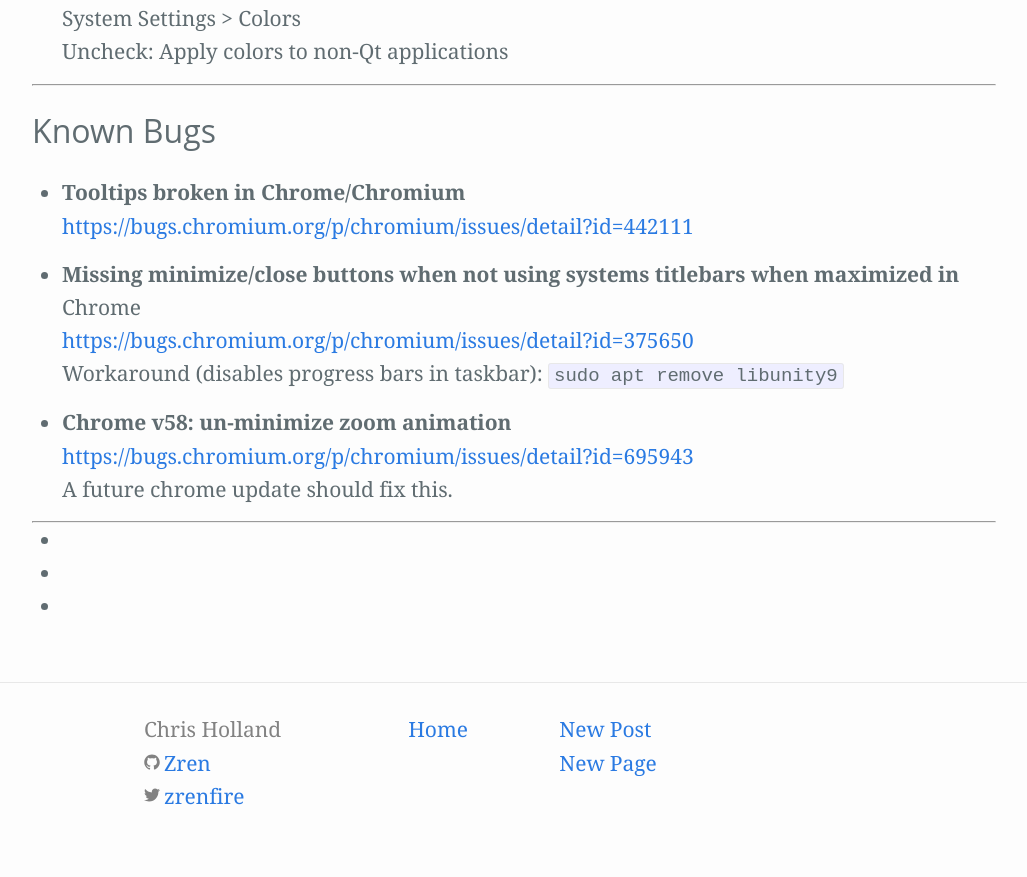
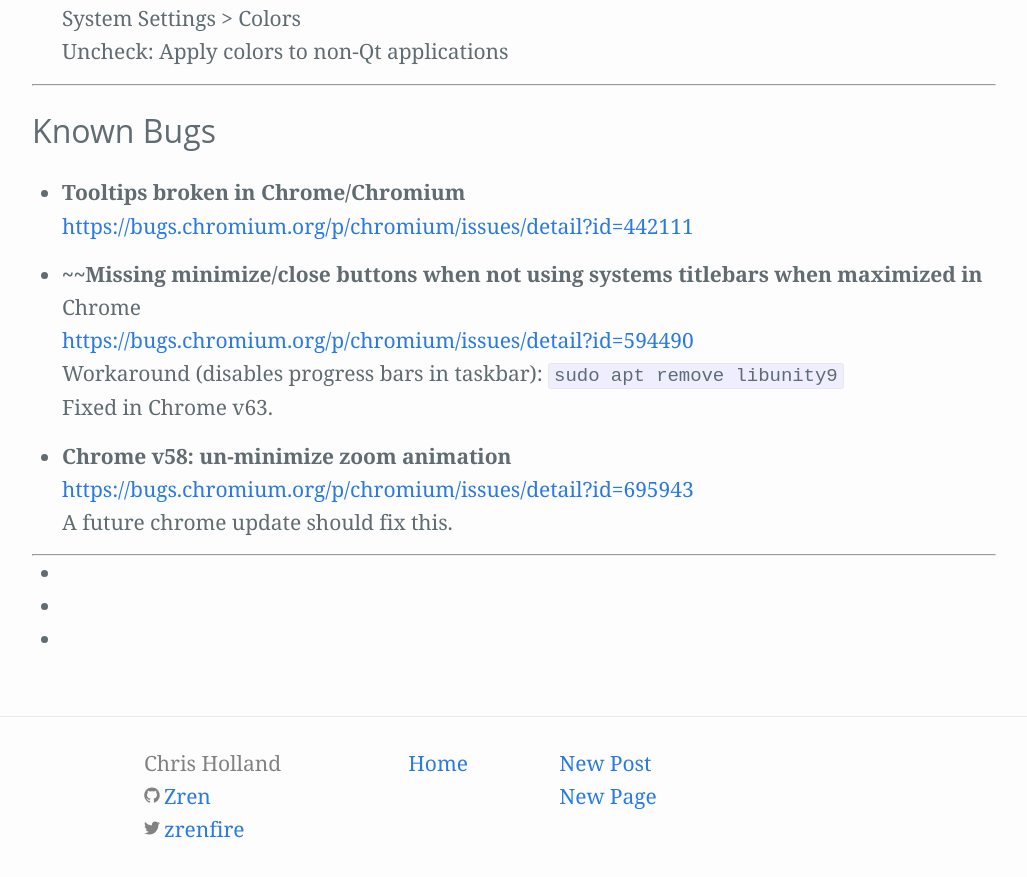
Before and after one commit to Zren/zren.github.io, a Jekyll site: the page built from kde.md, in a window 1280 px wide and 900 px high, scrolled down 10032 px. Shown: the top 877 px of the window, without its empty margins (126-1153 px from the left). Built offline with Jekyll 4.4.1, drawn with Linux system fonts in a browser that asks for light colours.

Commit message:
Update chrome titlebar button bug (it got fixed).

```diff
--- a/kde.md
+++ b/kde.md
@@ -421,9 +421,10 @@
   <https://bugs.chromium.org/p/chromium/issues/detail?id=442111>
 
 {% assign i = i | plus: 1 %}
-* {:#bug-{{ i }}} Missing minimize/close buttons when not using systems titlebars when maximized in Chrome
-  <https://bugs.chromium.org/p/chromium/issues/detail?id=375650>
+* {:#bug-{{ i }}} ~~Missing minimize/close buttons when not using systems titlebars when maximized in Chrome
+  <https://bugs.chromium.org/p/chromium/issues/detail?id=594490>
   Workaround (disables progress bars in taskbar): `sudo apt remove libunity9`
+  Fixed in Chrome v63.
 
 {% assign i = i | plus: 1 %}
 * {:#bug-{{ i }}} Chrome v58: un-minimize zoom animation
```
